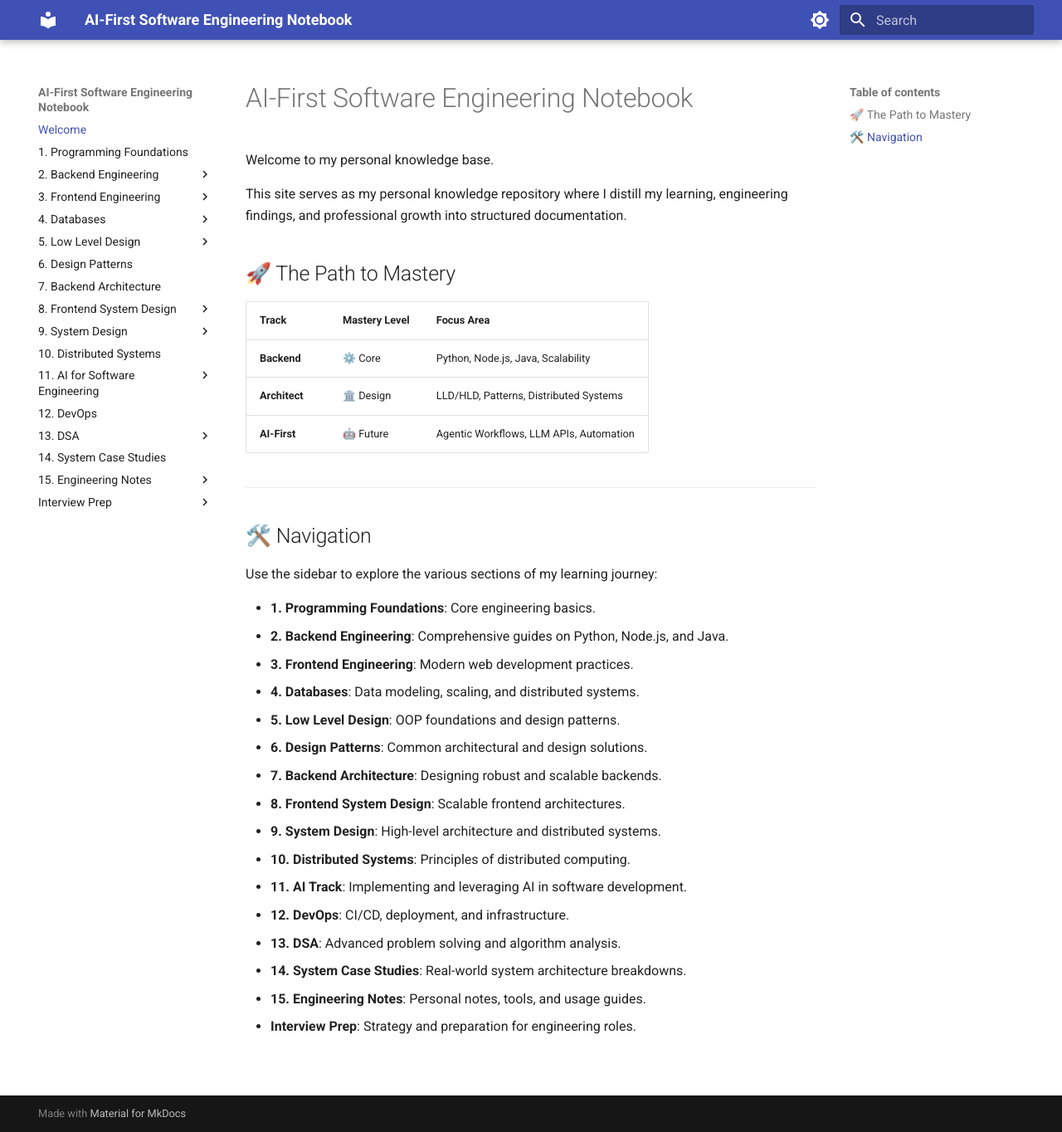
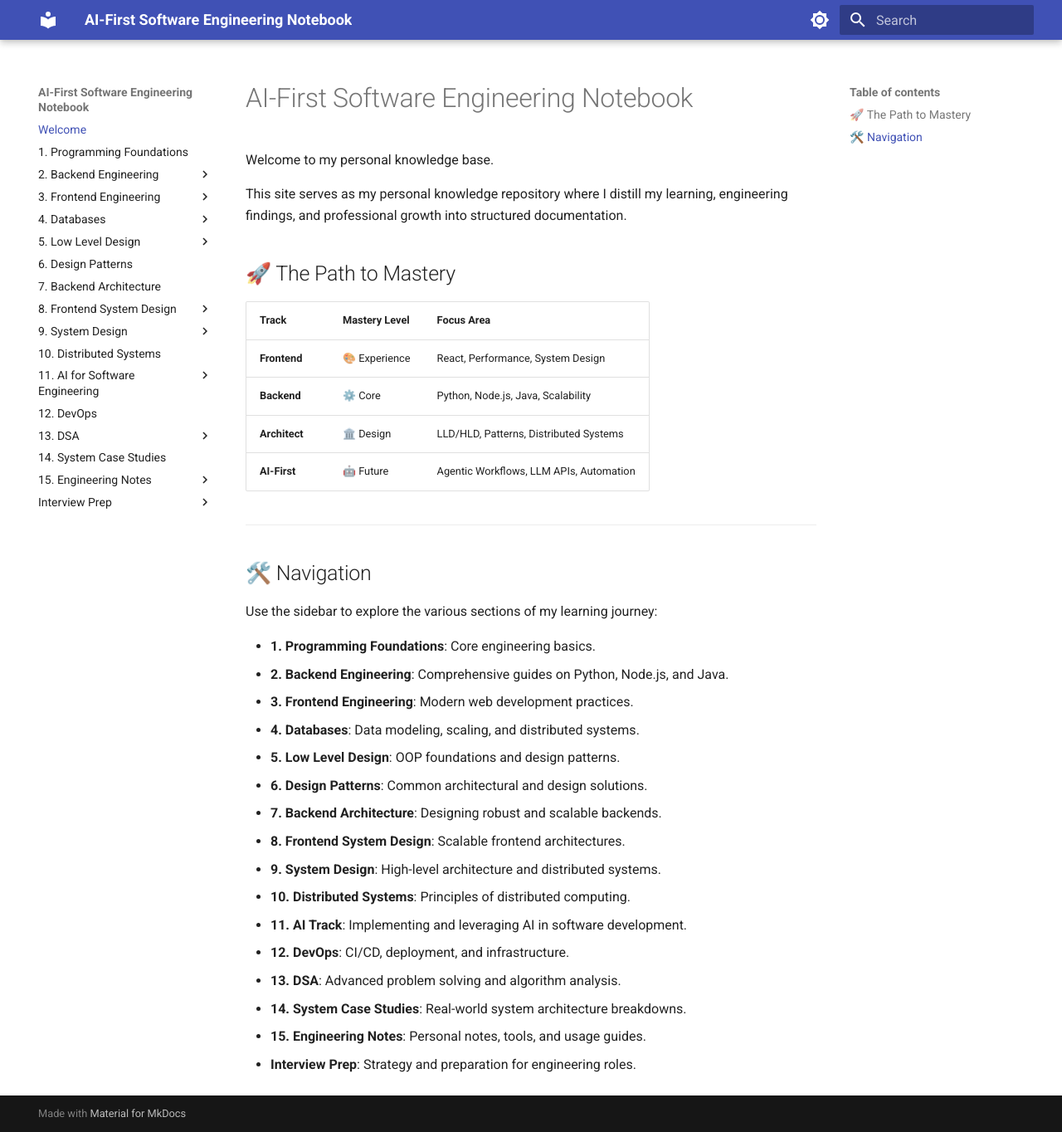
Before and after one commit to ergauravgoyal/ai-first-software-engineer, an MkDocs documentation site: the page built from docs/README.md, in a window 1280 px wide and 1364 px high. Shown: the whole window at 83% size. Built offline with MkDocs 1.6.1 and Material for MkDocs 9.7.7, drawn with Linux system fonts in a browser that asks for light colours.

Commit message:
Add Frontend to Path to Mastery table in README.md

```diff
--- a/docs/README.md
+++ b/docs/README.md
@@ -8,6 +8,7 @@ This site serves as my personal knowledge repository where I distill my learning
 
 | Track | Mastery Level | Focus Area |
 | --- | --- | --- |
+| **Frontend** | 🎨 Experience | React, Performance, System Design |
 | **Backend** | ⚙️ Core | Python, Node.js, Java, Scalability |
 | **Architect** | 🏛️ Design | LLD/HLD, Patterns, Distributed Systems |
 | **AI-First** | 🤖 Future | Agentic Workflows, LLM APIs, Automation |
```
